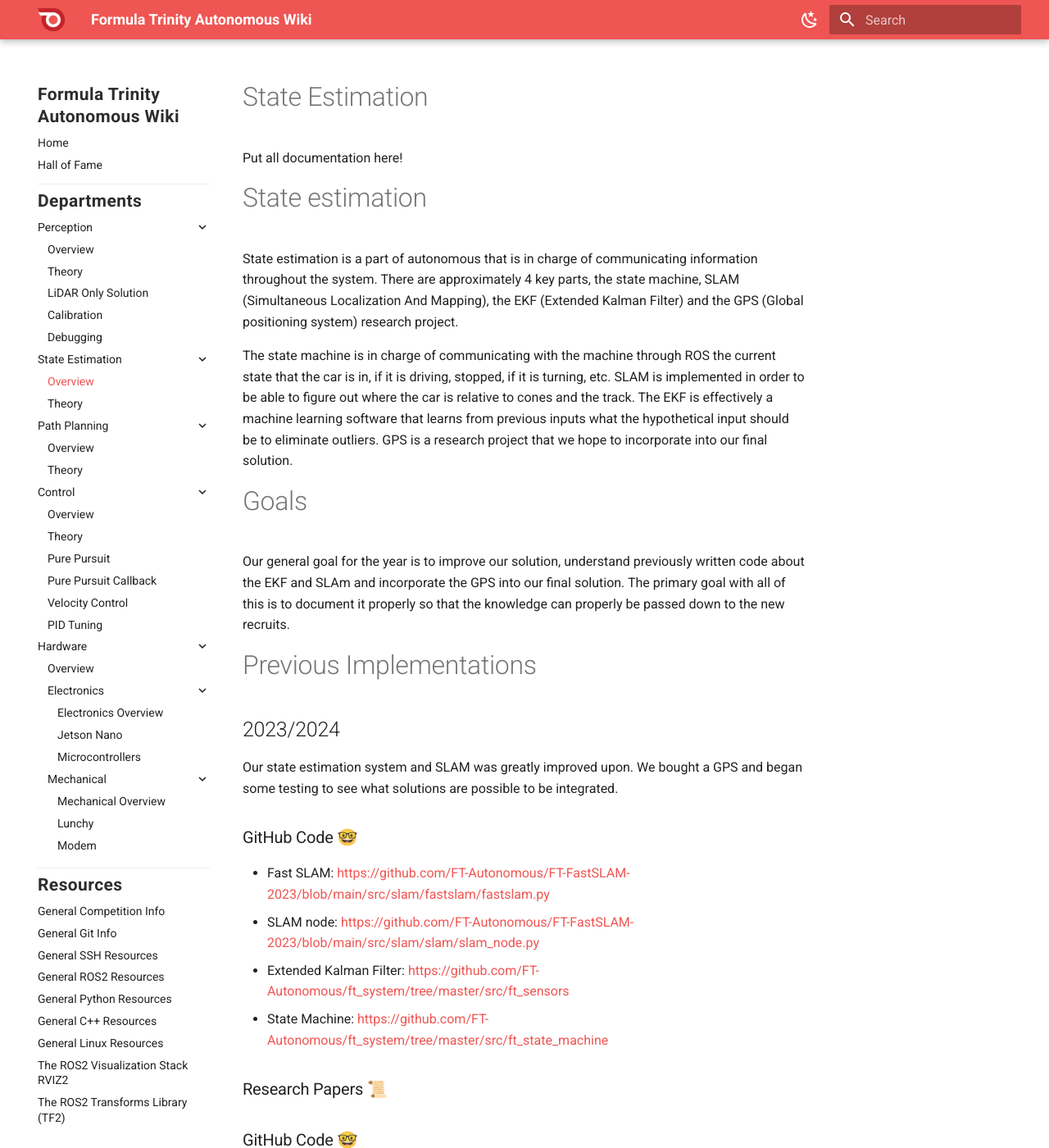
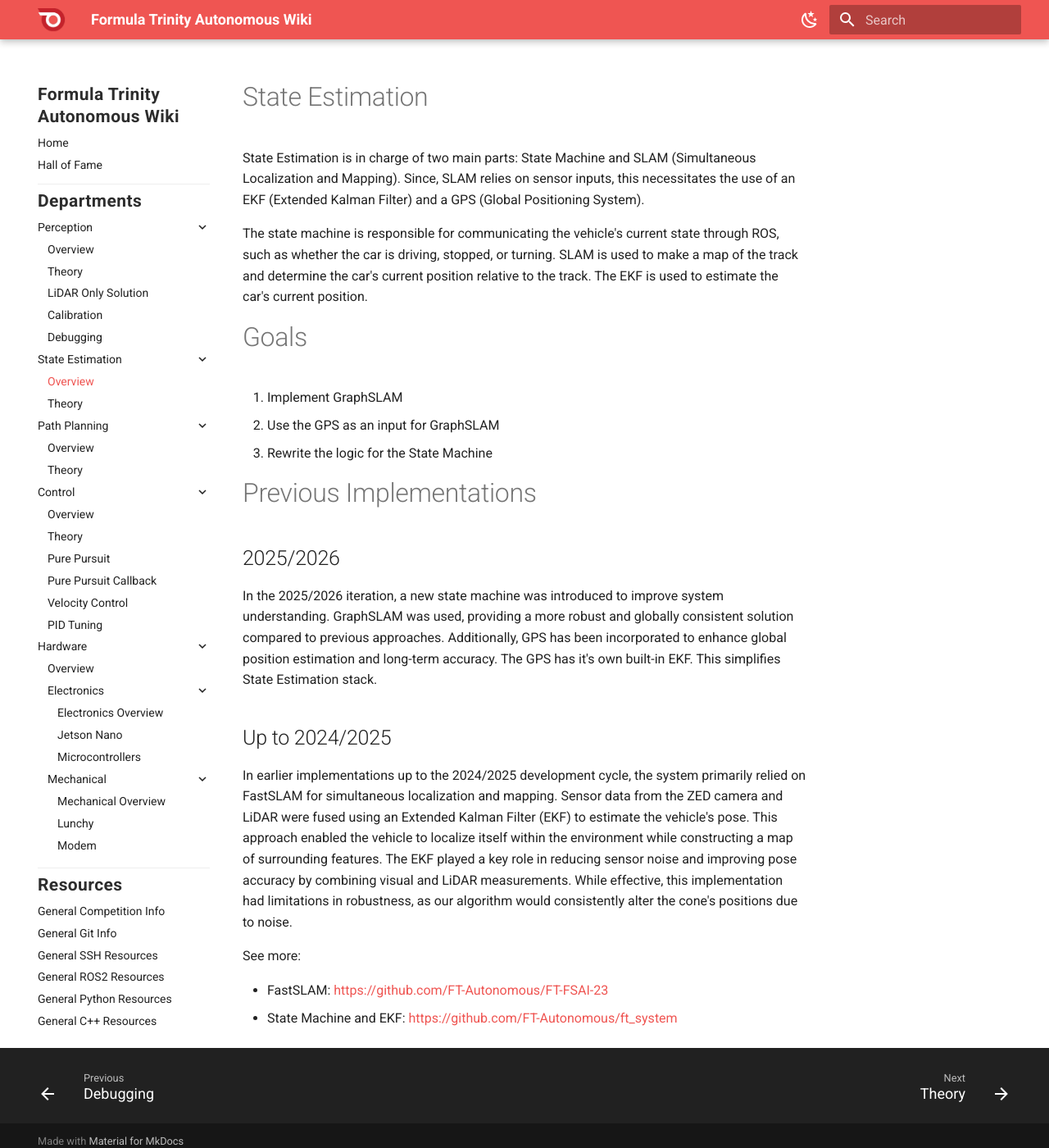
Before and after one commit to FT-Autonomous/ft_docs_2.0, an MkDocs documentation site: the page built from docs/departments/state_estimation/overview.md, in a window 1280 px wide and 1400 px high. Shown: the whole window at 82% size. Built offline with MkDocs 1.6.1 and Material for MkDocs 9.7.7, drawn with Linux system fonts in a browser that asks for light colours; some of the changed text lies outside the part shown.

Commit message:
Updated State Estimation overview

```diff
--- a/docs/departments/state_estimation/overview.md
+++ b/docs/departments/state_estimation/overview.md
@@ -1,39 +1,25 @@
 # State Estimation
 
-Put all documentation here!
+State Estimation is in charge of two main parts: State Machine and SLAM (Simultaneous Localization and Mapping). Since, SLAM relies on sensor inputs, this necessitates the use of an EKF (Extended Kalman Filter) and a GPS (Global Positioning System).
 
-# State estimation
-
-State estimation is a part of autonomous that is in charge of communicating information throughout the system. There are approximately 4 key parts, the state machine, SLAM (Simultaneous Localization And Mapping), the EKF (Extended Kalman Filter) and the GPS (Global positioning system) research project.
-
-The state machine is in charge of communicating with the machine through ROS the current state that the car is in, if it is driving, stopped, if it is turning, etc. SLAM is implemented in order to be able to figure out where the car is relative to cones and the track. The EKF is effectively a machine learning software that learns from previous inputs what the hypothetical input should be to eliminate outliers. GPS is a research project that we hope to incorporate into our final solution.
+The state machine is responsible for communicating the vehicle's current state through ROS, such as whether the car is driving, stopped, or turning. SLAM is used to make a map of the track and determine the car's current position relative to the track. The EKF is used to estimate the car's current position.
 
 # Goals
-
-Our general goal for the year is to improve our solution, understand previously written code about the EKF and SLAm and incorporate the GPS into our final solution. The primary goal with all of this is to document it properly so that the knowledge can properly be passed down to the new recruits.
+1. Implement GraphSLAM
+2. Use the GPS as an input for GraphSLAM
+3. Rewrite the logic for the State Machine
 
 # Previous Implementations
 
-## 2023/2024
+## 2025/2026
 
-Our state estimation system and SLAM was greatly improved upon. We bought a GPS and began some testing to see what solutions are possible to be integrated.
+In the 2025/2026 iteration, a new state machine was introduced to improve system understanding. GraphSLAM was used, providing a more robust and globally consistent solution compared to previous approaches. Additionally, GPS has been incorporated to enhance global position estimation and long-term accuracy. The GPS has it's own built-in EKF. This simplifies State Estimation stack.
 
-### GitHub Code 🤓
+## Up to 2024/2025
 
-* Fast SLAM: <https://github.com/FT-Autonomous/FT-FastSLAM-2023/blob/main/src/slam/fastslam/fastslam.py>
-* SLAM node: <https://github.com/FT-Autonomous/FT-FastSLAM-2023/blob/main/src/slam/slam/slam_node.py>
-* Extended Kalman Filter: <https://github.com/FT-Autonomous/ft_system/tree/master/src/ft_sensors>
-* State Machine: <https://github.com/FT-Autonomous/ft_system/tree/master/src/ft_state_machine>
+In earlier implementations up to the 2024/2025 development cycle, the system primarily relied on FastSLAM for simultaneous localization and mapping. Sensor data from the ZED camera and LiDAR were fused using an Extended Kalman Filter (EKF) to estimate the vehicle's pose. This approach enabled the vehicle to localize itself within the environment while constructing a map of surrounding features. The EKF played a key role in reducing sensor noise and improving pose accuracy by combining visual and LiDAR measurements. While effective, this implementation had limitations in robustness, as our algorithm would consistently alter the cone's positions due to noise.
 
-### Research Papers 📜
+See more:
 
-### GitHub Code 🤓
-
-* Fast SLAM: <https://github.com/FT-Autonomous/FT-FastSLAM-2023/blob/main/src/slam/fastslam/fastslam.py>
-* SLAM node: <https://github.com/FT-Autonomous/FT-FastSLAM-2023/blob/main/src/slam/slam/slam_node.py>
-* Extended Kalman Filter: <https://github.com/FT-Autonomous/ft_system/tree/master/src/ft_sensors>
-* State Machine: <https://github.com/FT-Autonomous/ft_system/tree/master/src/ft_state_machine>
-
-### Research Papers 📜
-
-* AMZ Driverless: <https://arxiv.org/pdf/1905.05150.pdf>
+- FastSLAM: <https://github.com/FT-Autonomous/FT-FSAI-23>
+- State Machine and EKF: <https://github.com/FT-Autonomous/ft_system>
```
